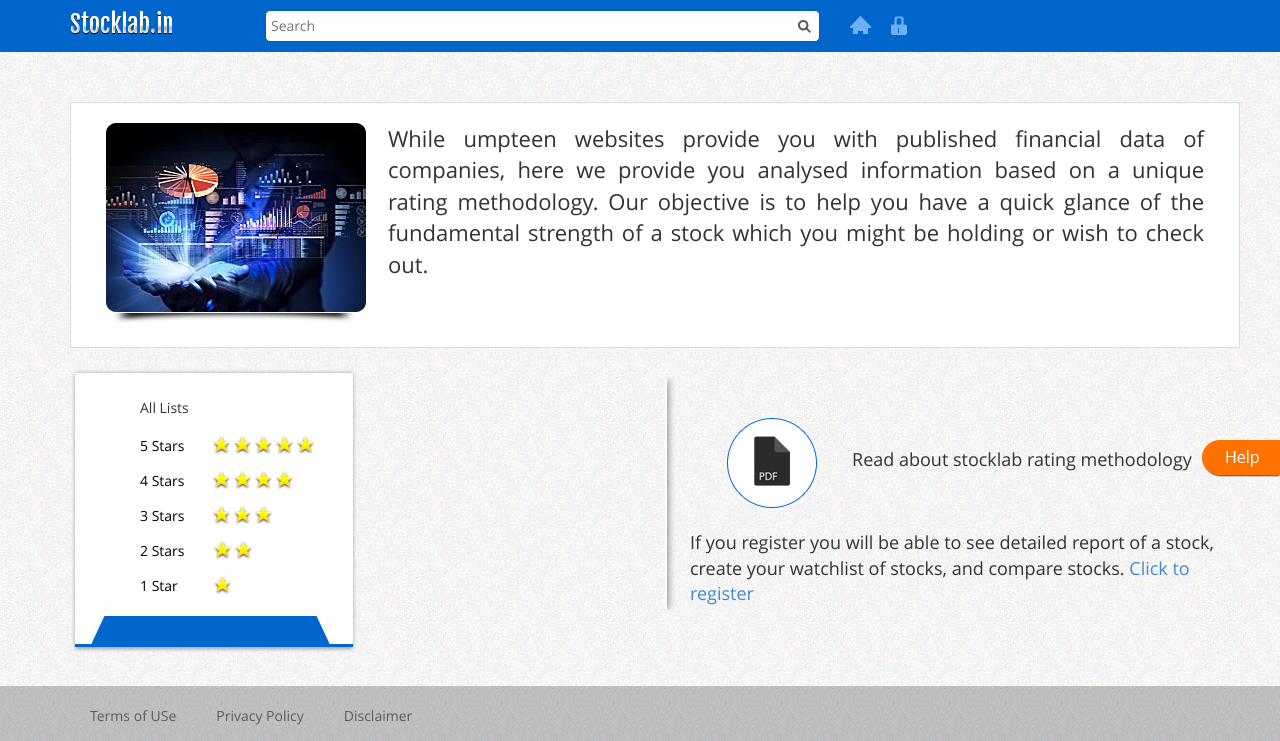
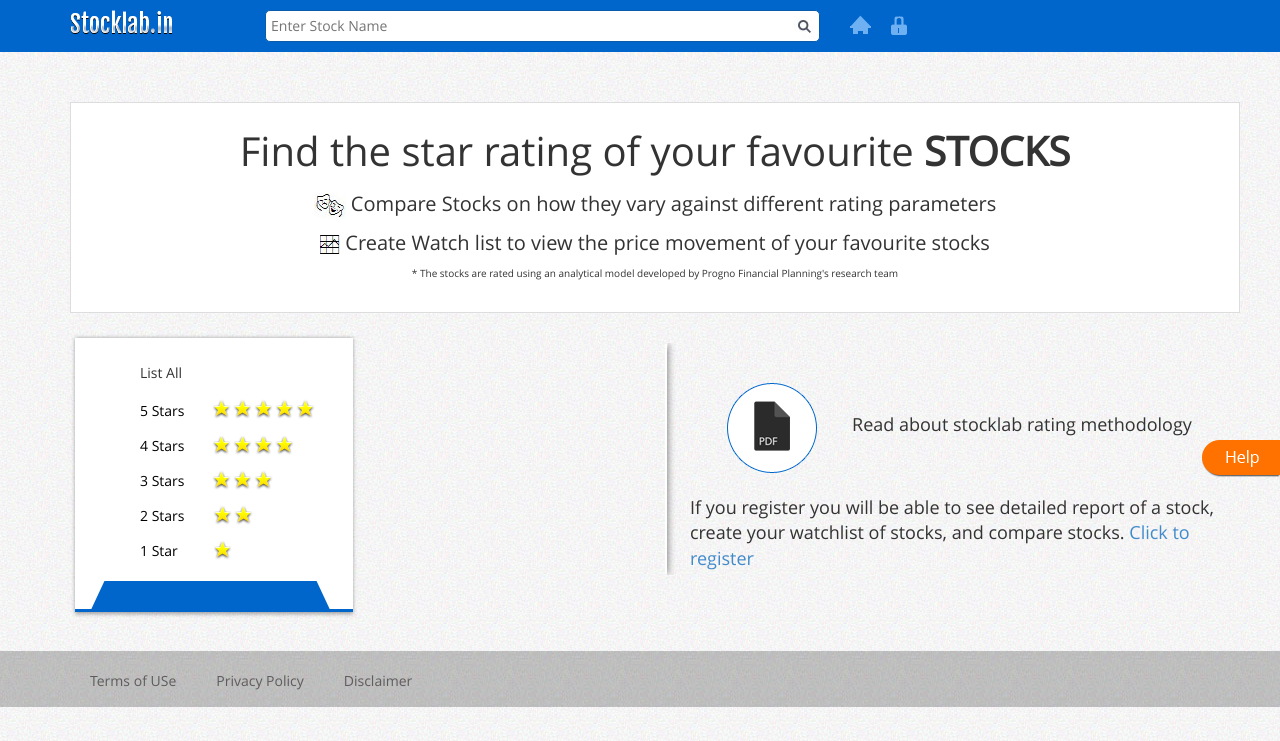
Before and after one commit to technomicssolutions/progno_stock_rating, a Django app: page / in a window 1280 px wide. Shown: the top 741 px of the page. Run offline with Django 3.2, Linux system fonts and the light colour scheme.

Commit message:
compare list and home page changes

```diff
--- a/stock_rating/public/templates/home.html
+++ b/stock_rating/public/templates/home.html
@@ -4,14 +4,18 @@
 	<div class="container page_content home_first_row">
 		<div class="row">
 			<div class="col-md-12 home_white_bg">
-				<div class="col-md-3 ">
-					<img src="/static/images/header-img.jpg" />
-				</div>
-				<div class="col-md-9">
-					<p class="home_content_text" align="justify">
-						While umpteen websites provide you with published financial data of companies, here we provide you analysed information based on a unique rating methodology.  Our objective is to help you have a quick glance of the fundamental strength of a stock which you might be holding or wish to check out.
-					</p>
-				</div>
+				<p class="big_font">
+					Find the star rating of your favourite <b> STOCKS </b>
+				</p>
+				<p class="medium_font">
+					<img src="/static/images/icon-mask.jpg" />
+					Compare Stocks on how they vary against different rating parameters
+				</p>
+				<p class="medium_font">
+					<img src="/static/images/icon-graph.jpg" />
+					Create Watch list to view the price movement of your favourite stocks
+				</p>
+				<p class="small_font"> * The stocks are rated using an analytical model developed by Progno Financial Planning's research team </p>
 			</div>
 		</div>
 	</div>
--- a/stock_rating/public/templates/home_content_footer.html
+++ b/stock_rating/public/templates/home_content_footer.html
@@ -2,7 +2,7 @@
 		<div class="row">
 			<div class="col-md-6 star_list">
 				<div class="col-md-6">
-					<p> All Lists </p>
+					<p> List All </p>
 					<a href="/star_rating/?star_count=5" class="five_star" ng-click="get_company_star_rating(5)">5 Stars</a>
 					<a href="/star_rating/?star_count=4" class="four_star">4 Stars</a>
 					<a href="/star_rating/?star_count=3" class="three_star">3 Stars</a>
--- a/stock_rating/public/templates/search_page.html
+++ b/stock_rating/public/templates/search_page.html
@@ -1,5 +1,5 @@
 <div ng-controller="SearchViewController" ng-init="init('{{csrf_token}}')" class="search_div">
-	<input type="text" name="header_search" placeholder="Search" class="search_box" ng-change="search_companies()" ng-model="company_name">
+	<input type="text" name="header_search" placeholder="Enter Stock Name" class="search_box" ng-change="search_companies()" ng-model="company_name">
 	<ul ng-show="companies.length > 0">
 		<li ng-repeat="company in companies" ng-click="select_company(company)"> [[company.name]] - [[company.isin_code]] </li>
 	</ul>
--- a/stock_rating/public/templates/search_result.html
+++ b/stock_rating/public/templates/search_result.html
@@ -18,7 +18,9 @@
 					<tr ng-repeat="detail in company_details" ng-show="company_details.length > 0">
 						<td>[[detail.company_name]]</td>
 						<td>[[detail.industry]]</td>
-						<td>[[detail.star_rating]]</td>
+						<td class="star_holder">
+							<img ng-repeat="star in range(detail.star_count) track by $index" src="/static/images/star.png" />
+						</td>
 						<td>[[detail.score]]</td>
 						<td>[[detail.brief_comment]]</td>
 						<td>
--- a/stock_rating/public/templates/star_rating_report.html
+++ b/stock_rating/public/templates/star_rating_report.html
@@ -27,7 +27,9 @@
 					<tr ng-repeat="star_rating in star_ratings" ng-show="star_ratings.length > 0">
 						<td>[[star_rating.company_name]]</td>
 						<td>[[star_rating.industry]]</td>
-						<td>[[star_rating.star_rating]]</td>
+						<td class="star_holder">
+							<img ng-repeat="star in range(star_rating.star_count) track by $index" src="/static/images/star.png" />
+						</td>
 						<td>[[star_rating.score]]</td>
 						<td>[[star_rating.brief_comment]]</td>
 						<td>
--- a/stock_rating/public/templates/view_compare_list.html
+++ b/stock_rating/public/templates/view_compare_list.html
@@ -44,7 +44,7 @@
 					<tbody>
 						<tr ng-repeat="head in analytical_heads">
 							<td>
-								<b>[[head.head_name]]</b>
+								<p><b>[[head.head_name]]</b></p>
 								<div class="function_score">
 									<p ng-repeat="function in head.functions">[[function]]</p>
 								</div>
--- a/stock_rating/web/static/css/public_style.css
+++ b/stock_rating/web/static/css/public_style.css
@@ -580,3 +580,25 @@ footer a {
 .popup ul {
 	width: 79%;
 }
+
+.function_score p {
+	 clear: both;
+    float: left;
+    height: 40px;
+    margin-bottom: 5px;
+    margin-top: 5px;
+}
+
+.big_font {
+	font-size: 40px;
+	text-align: center;
+}
+
+.medium_font {
+	font-size: 20px;
+	text-align: center;
+}
+.small_font {
+	font-size: 10px;
+	text-align: center;
+}
--- a/stock_rating/web/static/js/angular_app/public_controllers.js
+++ b/stock_rating/web/static/js/angular_app/public_controllers.js
@@ -319,6 +319,10 @@ function StarRatingReportController($scope, $http) {
     $scope.view_report = function(star_rating){
         document.location.href = '/star_rating_report/?isin_code='+star_rating.isin_code;
     }
+    $scope.range = function(n) {
+        var n = Math.abs(n);
+        return new Array(n);
+    }
 }
 function ViewWatchListController($scope, $http){
     $scope.init = function(csrf_token) {
@@ -460,6 +464,10 @@ function SearchResultController($scope, $http) {
             console.log('Request failed');
         });
     }
+    $scope.range = function(n) {
+        var n = Math.abs(n);
+        return new Array(n);
+    }
     $scope.add_to_watch_list = function(company){
         params = {
             'isin_code': company.isin_code,
--- a/stock_rating/web/utils.py
+++ b/stock_rating/web/utils.py
@@ -300,6 +300,7 @@ def get_rating_report(request, search_keys):
                 'brief_comment': model_score.comment,
                 'company_in_watch_list': 'true' if company_in_watch_list else 'false',
                 'company_in_compare_list': 'true' if company_in_compare_list else 'false',
+                'star_count': int(model_score.star_rating) if model_score.star_rating else 0,
             }
             model = model_score.analysis_model
             parameters = model.parameterlimit_set.all()
```
Also changed, not shown: stock_rating/web/static/images/icon-graph.jpg (added), stock_rating/web/static/images/icon-mask.jpg (added).
